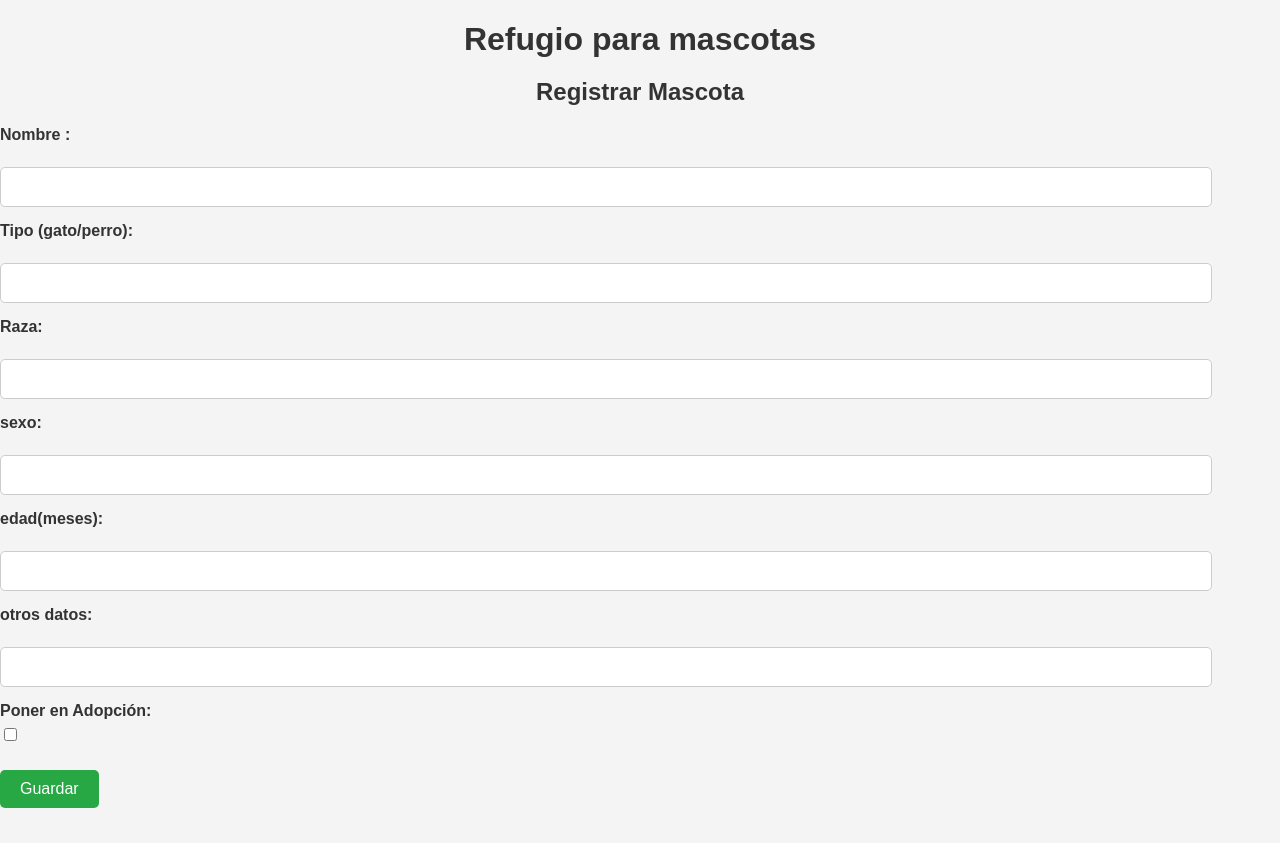
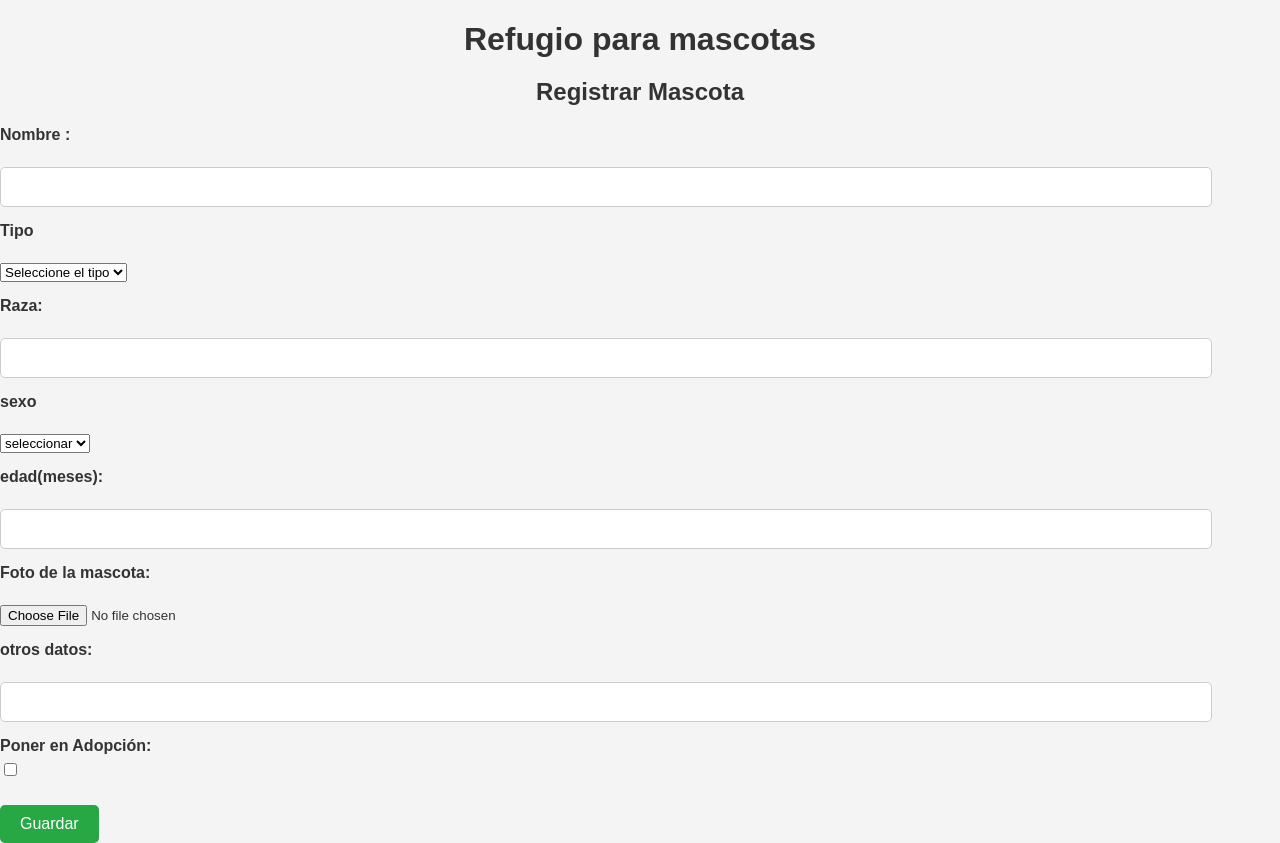
Before and after one commit to HildaEncina/proyecto-mern-cliente, a React (Create React App) app in the folder proyecto-mern/src/: page /pets/new in a window 1280 px wide. Before the commit the page ends 808 px from the top, so only its background shows below. Built offline with nearby package versions, Linux system fonts and the light colour scheme; the HTML template or start-up script is replaced by a standard one.

Commit message:
Solicitud de adopcion

```diff
--- a/proyecto-mern/src/App.js
+++ b/proyecto-mern/src/App.js
@@ -14,6 +14,8 @@ import HomeAdoptante from './views/HomeAdoptante';
 
 import './App.css';
 import HomeRescatista from './views/HomeRescatista';
+
+import DetalleSolicitud from './components/DetalleSolicitud.js';
 
 function App() {
   const [loginValido, setLoginValido] = useState(false);
@@ -34,6 +36,7 @@ function App() {
         <Route path="/pets/:id" element={<PerfilMascota />} />
         <Route path="/HomeAdoptante" element={<HomeAdoptante />} />
         <Route path="/HomeRescatista" element={<HomeRescatista />} />
+        <Route path="HomeRescatista/:id" element={<DetalleSolicitud />}/>
       </Routes>
     </div>
 
--- /dev/null
+++ b/proyecto-mern/src/components/DetalleSolicitud.js
@@ -0,0 +1,33 @@
+import React, { useEffect, useState } from 'react';
+import axios from 'axios';
+import { useParams } from 'react-router-dom';
+import '../estilos/DetalleSolicitud.css';
+
+const DetalleSolicitud = () => {
+  const { id } = useParams(); // Obtener el ID de la solicitud desde la URL
+    const [solicitud, setSolicitud] = useState(null);
+
+    useEffect(() => {
+        axios.get(`/api/solicitudes/${id}`)
+        .then(res => {
+            setSolicitud(res.data);
+        })
+        .catch(err => console.error(err));
+    }, [id]);
+
+    if (!solicitud) {
+        return <p>Cargando...</p>;
+    }
+
+    return (
+        <div className="detalle-solicitud">
+        <h1>Detalle de Solicitud</h1>
+        <p><strong>Nombre:</strong> {solicitud.nombre}</p>
+        <p><strong>Correo:</strong> {solicitud.correo}</p>
+        <p><strong>Teléfono:</strong> {solicitud.telefono}</p>
+        <p><strong>Mensaje:</strong> {solicitud.mensaje}</p>
+        </div>
+    );
+};
+
+export default DetalleSolicitud;
--- a/proyecto-mern/src/components/FormularioMascota.js
+++ b/proyecto-mern/src/components/FormularioMascota.js
@@ -3,12 +3,14 @@
 import React, { useState } from 'react';
 import { useNavigate} from 'react-router-dom';
 
-const FormularioMascota = ({ initialNombre = '', initialTipo = '', initialRaza = '', initialSexo = '', initialEdad = '', initialOtrosDatos = '', initialEnAdopcion =  false, onSubmitProp, errors }) => {
+const FormularioMascota = ({ initialNombre = '', initialTipo = '', initialRaza = '', initialSexo = '', initialEdad = '', initialSelectedfile='', initialOtrosDatos = '', initialEnAdopcion =  false, onSubmitProp, errors }) => {
   const [nombre, setNombre] = useState(initialNombre);
   const [tipo, setTipo] = useState(initialTipo);
   const [raza, setRaza] = useState(initialRaza);
   const [sexo, setSexo] = useState(initialSexo);
   const [edad, setEdad] = useState(initialEdad);
+  const [selectedFile, setSelectedFile] = useState(initialSelectedfile);
+  const [imagePreviewUrl, setImagePreviewUrl] = useState('');
   const [otrosDatos, setOtrosDatos] = useState(initialOtrosDatos);
   const [enAdopcion, setEnAdopcion] = useState(initialEnAdopcion);
 
@@ -16,10 +18,20 @@ const FormularioMascota = ({ initialNombre = '', initialTipo = '', initialRaza =
   const addmascota = e => {
     e.preventDefault();
 
-    onSubmitProp({ nombre, tipo, raza, sexo,edad, otrosDatos, enAdopcion });
+    onSubmitProp({ nombre, tipo, raza, sexo,edad, selectedFile, otrosDatos, enAdopcion });
 
   };
-
+  const handleFileChange = (e) => {
+    const file = e.target.files[0];
+    if (file) {
+      setSelectedFile(file);
+      const reader = new FileReader();
+      reader.onloadend = () => {
+        setImagePreviewUrl(reader.result); //antes de confirmar muestra la imagen*/
+      };
+      reader.readAsDataURL(file);
+    }
+  };
   const goHome = () => {
     navigate('/');
   };
@@ -34,9 +46,14 @@ const FormularioMascota = ({ initialNombre = '', initialTipo = '', initialRaza =
         {errors.nombre && <span className="error">{errors.nombre.message}</span>} {/* Mostrar mensaje de error */}
       </div>
       <div className="form-group">
-        <label>Tipo (gato/perro):</label><br />
-        <input type="text" value={tipo} onChange={(e) => setTipo(e.target.value)} />
+        <label>Tipo </label><br />
+        <select
+        value={tipo} onChange={(e) => setTipo(e.target.value)}>
         {errors.tipo && <span className="error">{errors.tipo.message}</span>} {/* Mostrar mensaje de error */}
+        <option value="">Seleccione el tipo</option>
+          <option value="dog">Perro</option>
+          <option value="cat">Gato</option>
+        </select>
       </div>
       <div className="form-group">
         <label>Raza:</label><br />
@@ -44,15 +61,39 @@ const FormularioMascota = ({ initialNombre = '', initialTipo = '', initialRaza =
         {errors.raza && <span className="error">{errors.raza.message}</span>} {/* Mostrar mensaje de error */}
       </div>
       <div className="form-group">
-        <label>sexo:</label><br />
-        <input type="text" value={sexo} onChange={(e) => setSexo(e.target.value)} />
-        {errors.sexo && <span className="error">{errors.sexo.message}</span>} {/* Mostrar mensaje de error */}
+      <label>sexo</label><br/>
+        <select
+        value={sexo} onChange={(e) => setSexo(e.target.value)}>
+          {errors.sexo && <span className="error">{errors.sexo.message}</span>} {/* Mostrar mensaje de error */}
+        <option value="">seleccionar</option>
+          <option value="hembra">Hembra</option>
+          <option value="macho">Macho</option>
+        </select>
       </div>
       <div className="form-group">
         <label>edad(meses):</label><br />
         <input type="text" value={edad} onChange={(e) => setEdad(e.target.value)} />
         {errors.edad && <span className="error">{errors.edad.message}</span>} {/* Mostrar mensaje de error */}
       </div>
+      <div className='form-group'>
+        <label>Foto de la mascota:</label><br/>
+        <input
+          type="file"
+          id="petPhoto"
+          accept="image/*"
+          onChange={handleFileChange}
+          required/>
+      </div>
+      {imagePreviewUrl && (
+        <div>
+          <img
+            src={imagePreviewUrl}
+            alt="Image preview"
+            style={{ marginTop: '10px', maxWidth: '10%', height: 'auto' }}
+          />
+        </div>
+      )}
+
       <div className="form-group">
         <label>otros datos:</label><br />
         <input type="text" value={otrosDatos} onChange={(e) => setOtrosDatos(e.target.value)} />
@@ -68,7 +109,6 @@ const FormularioMascota = ({ initialNombre = '', initialTipo = '', initialRaza =
         />
       </div>
       <button className="btn-save" onClick={addmascota}>Guardar</button>
-
     </form>
   );
 };
--- a/proyecto-mern/src/components/ListaMascota.js
+++ b/proyecto-mern/src/components/ListaMascota.js
@@ -13,6 +13,7 @@ const ListaMascota = ({ pets }) => {
           <th>Raza</th>
           <th>Sexo</th>
           <th>Edad</th>
+          <th>imagen</th>
           <th>Otros datos</th>
           <th>En adopción</th>
           <th>Acciones</th>
@@ -26,6 +27,7 @@ const ListaMascota = ({ pets }) => {
             <td>{pet.raza}</td>
             <td>{pet.sexo}</td>
             <td>{pet.edad}</td>
+            <td>{pet.selectedfile}</td>
             <td>{pet.otrosDatos}</td>
             <td>{pet.enAdopcion ? 'sí' : 'no'}</td>
             <td>
--- /dev/null
+++ b/proyecto-mern/src/estilos/DetalleSolicitud.css
@@ -0,0 +1,12 @@
+.detalle-solicitud {
+    padding: 20px;
+    background-color: #f9f9f9;
+}
+
+  .detalle-solicitud h1 {
+    font-size: 24px;
+}
+
+  .detalle-solicitud p {
+    font-size: 16px;
+}
--- a/proyecto-mern/src/estilos/HomeRescatista.css
+++ b/proyecto-mern/src/estilos/HomeRescatista.css
@@ -61,3 +61,12 @@ button {
 button:hover {
     background-color: #0056b3;
 }
+
+.notification-badge {
+    background-color: red;
+    color: white;
+    border-radius: 50%;
+    padding: 0 8px;
+    font-size: 12px;
+    margin-left: 8px;
+}
--- a/proyecto-mern/src/views/HomeRescatista.js
+++ b/proyecto-mern/src/views/HomeRescatista.js
@@ -26,6 +26,8 @@ ChartJS.register(
 const HomeRescatista = () => {
   const [summary, setSummary] = useState({});
   const [pets, setPets] = useState([]);
+  const [solicitudes, setSolicitudes] = useState([]);
+  const [notificaciones, setNotificaciones] = useState([0])
   const navigate = useNavigate();
 
   useEffect(() => {
@@ -45,9 +47,17 @@ const HomeRescatista = () => {
         setPets(mascotas);
       })
       .catch(err => console.error(err));
+
+      axios.get('/api/solicitudes')
+      .then(res => {
+        const solicitudesRecibidas = res.data;
+        setSolicitudes(solicitudesRecibidas);
+        setNotificaciones(solicitudesRecibidas.length);
+      })
+      .catch(err => console.error(err));
   }, []);
 
-  const data = {
+const data = {
     labels: ['Total', 'Disponibles', 'Adoptadas'],
     datasets: [
       {
@@ -81,6 +91,12 @@ const HomeRescatista = () => {
     navigate('/PerfilRescatista');
   };
 
+  const verSolicitudes = () => {
+    navigate('/solicitud');
+  };
+  const verDetalleSolicitud = (id) => {
+    navigate(`/solicitudes/${id}`);  // Navegar a la página de detalle de la solicitud con el ID
+  };
   return (
     <div>
       <h1>Bienvenido, Rescatista</h1>
@@ -112,7 +128,18 @@ const HomeRescatista = () => {
           </div>
 
           <div className="solicitudes">
-            <h2>Solicitudes</h2>
+          <button onClick={verSolicitudes}>
+              Solicitudes {notificaciones > 0 && <span className="notification-badge">{notificaciones}</span>}
+            </button>
+
+            <div className="solicitudes">
+            {solicitudes.map(solicitud => (
+              <div key={solicitud.id} className="solicitud-item">
+                <p>{solicitud.nombre}</p>
+                <button onClick={() => verDetalleSolicitud(solicitud.id)}>Ver Detalle</button>
+              </div>
+            ))}
+          </div>
           </div>
         </div>
       </div>
--- a/proyecto-mern/src/views/PerfilMascota.js
+++ b/proyecto-mern/src/views/PerfilMascota.js
@@ -8,13 +8,13 @@ const PerfilMascota = () => {
   const navigate = useNavigate();
   const [likes, setLikes] = useState(0);
   const [isLiked, setIsLiked] = useState(false);
-
+  const [selectedFile, setSelectedFile] = useState("");
+  const [imagePreviewUrl, setImagePreviewUrl] = useState()
   useEffect(() => {
     axios.get(`http://localhost:8000/api/pets/${id}`)
       .then(res => setPet(res.data))
       .catch(err => console.error(err));
   }, [id]);
-
   const adoptPet = () => {
     axios.delete(`http://localhost:8000/api/pets/${id}`)
       .then(() => navigate('/'))
@@ -40,13 +40,18 @@ const PerfilMascota = () => {
         <button className="back-button" onClick={goHome}>Volver a inicio</button>
 
       </div>
-
       <div className="pet-detail-container">
-
         <div className="pet-detail-header">
           <h2>Perfil de {pet.nombre}</h2>
         </div>
+        <div className="pet-image"> {/* Mostrar la imagen cargada o la imagen por defecto */}
+          <img
+            src={imagePreviewUrl || pet.selectedFile}
+            alt={`Imagen de ${pet.nombre}`}
+            style={{ width: '30%', maxWidth: '30%', height: 'auto', borderRadius: '8px' }}
 
+          />
+        </div>
         <div className="pet-info">
           <div>
             <p><strong>Tipo de mascota:</strong> {pet.tipo}</p>
```
Also changed, not shown: 1 other file (tests, documents, lock files or other folders).
